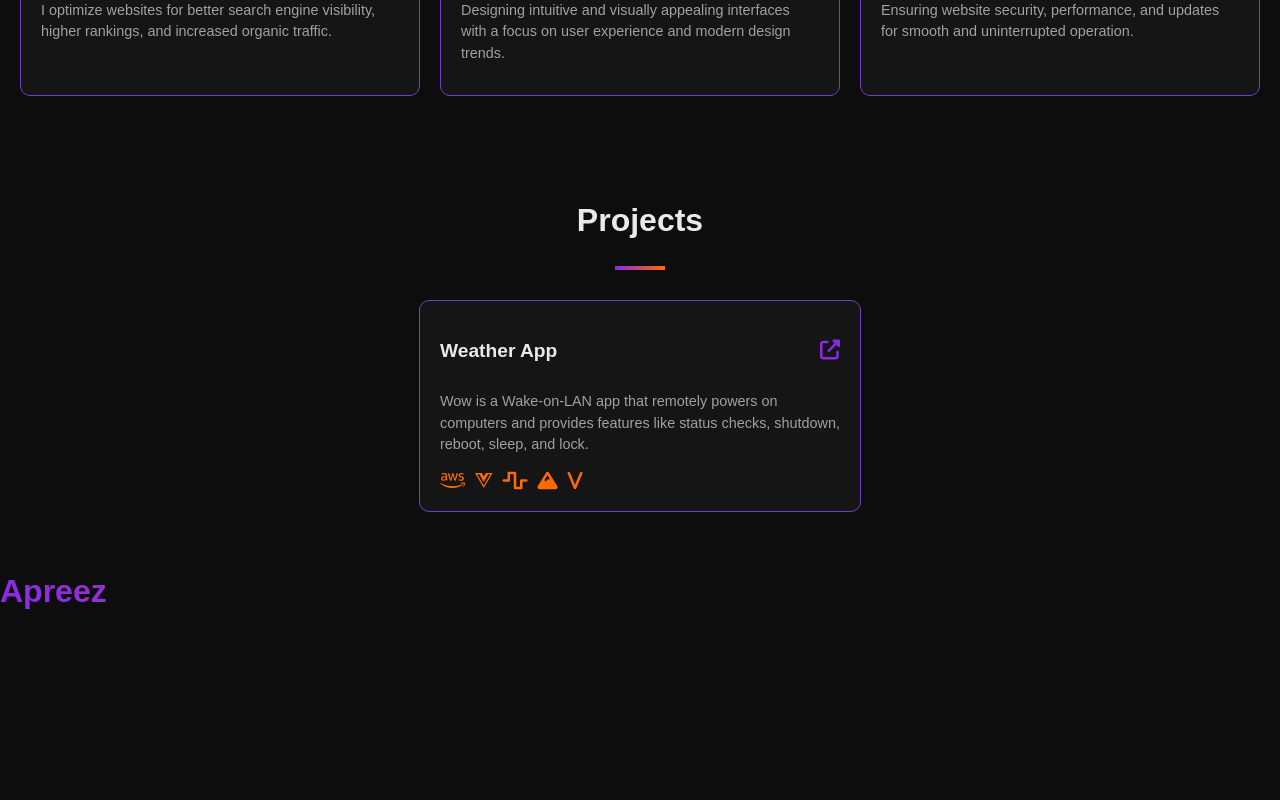
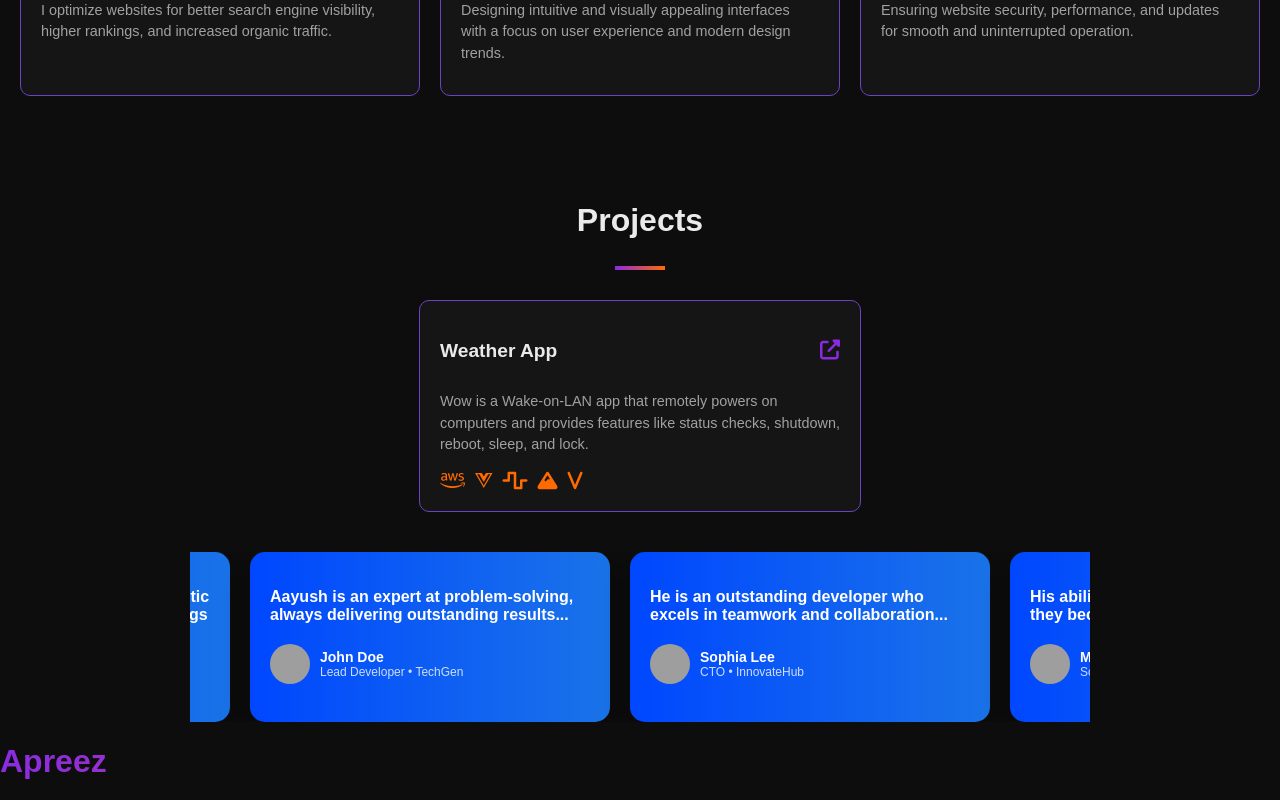
Before and after one commit to apreezofficial/Portif, a React (Vite) app: page / in a window 1280 px wide. Shown: the part 1645-2445 px from the top of the page. Before the commit the page ends 2275 px from the top, so only its background shows below. Built offline with nearby package versions, Linux system fonts and the light colour scheme; grey boxes are pictures that could not be loaded.

Commit message:
Your commit messagdhdhhdbrh

```diff
--- a/src/components/page.jsx
+++ b/src/components/page.jsx
@@ -1,7 +1,7 @@
 import React from 'react';
 import './style.css';
 import Globe from './globe';
-import Testimonials from './testimonials'
+import TestimonialSlider from './testimonials'
 export default function Page() {
     return(
  <>
@@ -108,7 +108,7 @@ export default function Page() {
 </div>
 </div>
 </section>
-
+<TestimonialSlider />
 </>
     )
 }
```
